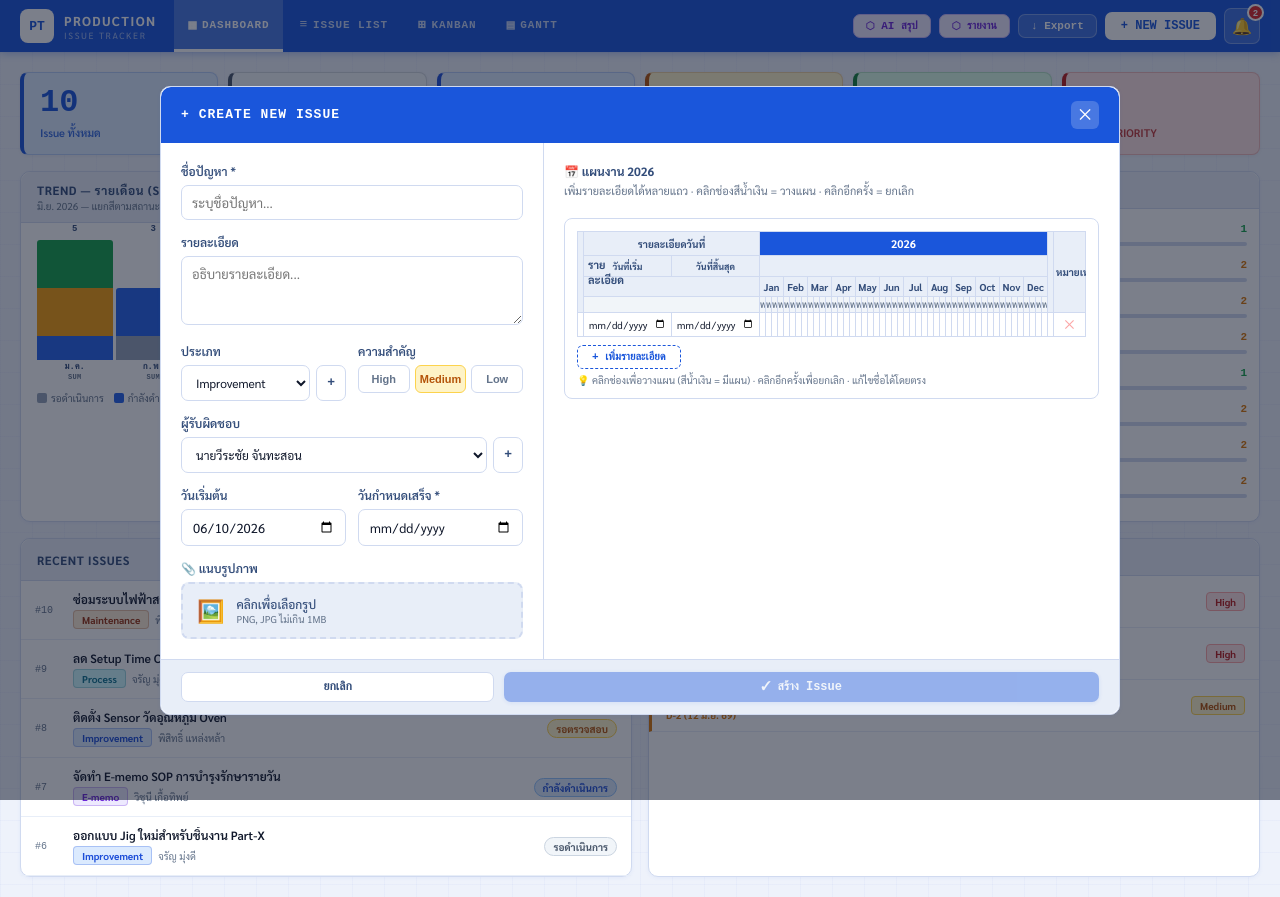
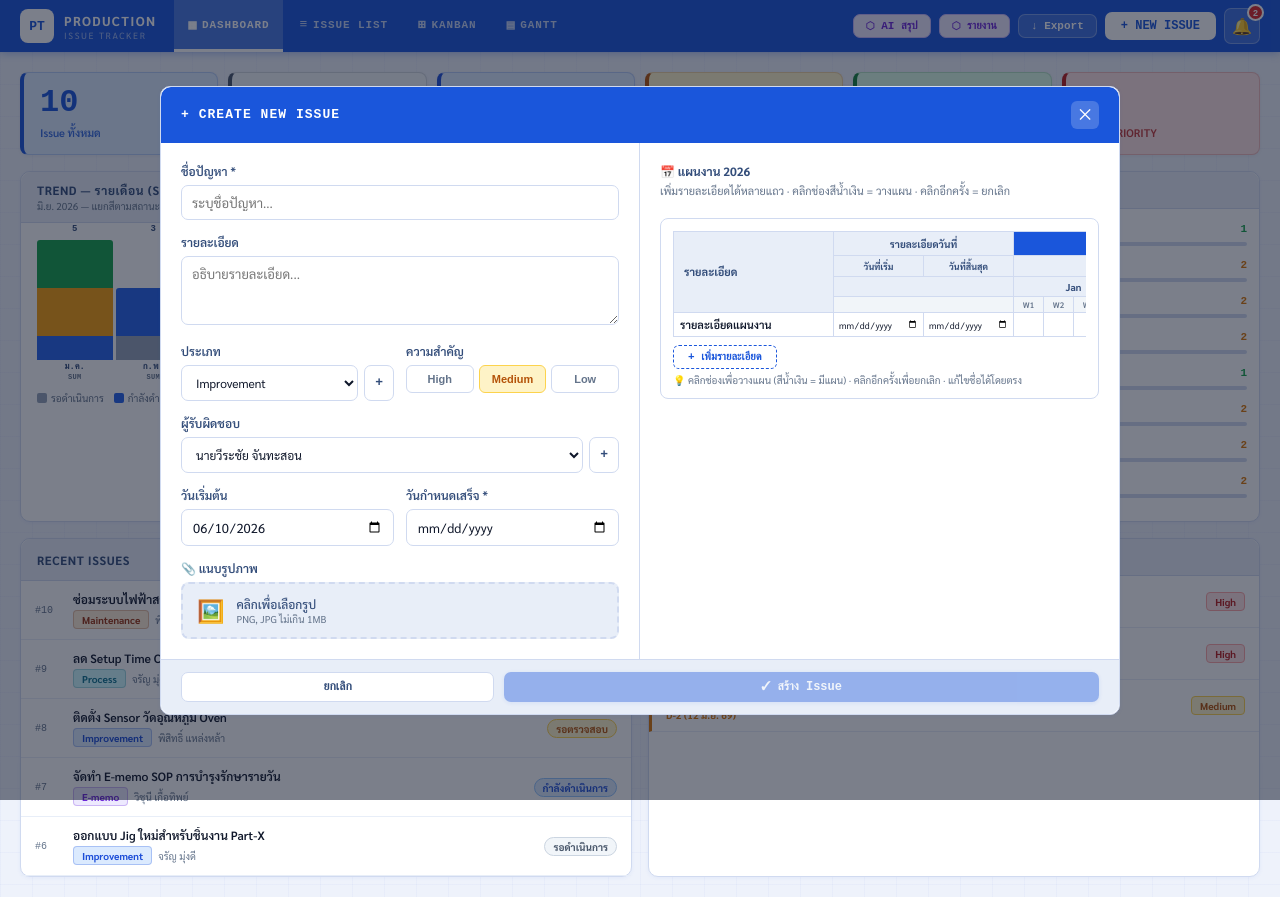
Before and after one commit to manualtsis-hue/Issue-Tracker-V.3-, a React (Vite) app: page / in a window 1280 px wide. Both pictures are taken after a click on the button "+ NEW ISSUE". Built offline with nearby package versions, Linux system fonts and the light colour scheme; a web font is replaced by a local one.

Commit message:
Update IssueTracker.jsx

```diff
--- a/src/IssueTracker.jsx
+++ b/src/IssueTracker.jsx
@@ -179,25 +179,29 @@ function PlanGrid({planRows=[], onChange, readonly=false}){
   };
 
   const dateCellStyle={
-    padding:"4px 4px",border:`1px solid ${C.line}`,minWidth:90,
-    background:"#fff",verticalAlign:"middle"
+    padding:"3px 4px",border:`1px solid ${C.line}`,
+    background:"#fff",verticalAlign:"middle",overflow:"hidden"
   };
   const dateInputStyle={
-    width:"100%",border:"none",background:"transparent",fontSize:10,
-    color:C.textPrimary,fontFamily:"inherit",outline:"none",cursor:readonly?"default":"pointer"
+    width:"100%",border:"none",background:"transparent",fontSize:9,
+    color:C.textPrimary,fontFamily:"inherit",outline:"none",cursor:readonly?"default":"pointer",
+    padding:0,colorScheme:"light"
   };
 
+  const MONTH_W = 30; // px ต่อ 1 สัปดาห์
+  const TABLE_MIN_W = 160+90+90+48*MONTH_W+140+(readonly?0:32);
+
   return (
-    <div style={{overflowX:"auto"}}>
-      <table style={{borderCollapse:"collapse",fontSize:11,width:"100%",tableLayout:"fixed"}}>
+    <div style={{width:"100%",maxWidth:"100%",overflowX:"auto",overflowY:"hidden",WebkitOverflowScrolling:"touch"}}>
+      <table style={{borderCollapse:"collapse",fontSize:11,width:TABLE_MIN_W,minWidth:TABLE_MIN_W,tableLayout:"fixed"}}>
         <colgroup>
-          <col style={{minWidth:160}}/>
-          <col style={{width:88}}/>
-          <col style={{width:88}}/>
+          <col style={{width:160}}/>
+          <col style={{width:90}}/>
+          <col style={{width:90}}/>
           {MONTHS_EN.map((_,mi)=>[1,2,3,4].map(w=>(
-            <col key={`col-${mi}-${w}`}/>
+            <col key={`col-${mi}-${w}`} style={{width:MONTH_W}}/>
           )))}
-          <col style={{minWidth:140}}/>
+          <col style={{width:140}}/>
           {!readonly&&<col style={{width:32}}/>}
         </colgroup>
         <thead>
@@ -234,7 +238,7 @@ function PlanGrid({planRows=[], onChange, readonly=false}){
           {planRows.map((row,ri)=>(
             <tr key={row.id} style={{background:ri%2===0?"#fff":"#f8faff"}}>
               {/* Label cell */}
-              <td style={{padding:"4px 6px",border:`1px solid ${C.line}`,minWidth:160}}>
+              <td style={{padding:"4px 6px",border:`1px solid ${C.line}`,overflow:"hidden"}}>
                 {readonly?(
                   <span style={{fontSize:11,color:C.textPrimary,fontWeight:ri===0?600:400}}>{row.label}</span>
                 ):(
@@ -274,7 +278,7 @@ function PlanGrid({planRows=[], onChange, readonly=false}){
                 );
               }))}
               {/* Note */}
-              <td style={{padding:"4px 6px",border:`1px solid ${C.line}`,minWidth:140}}>
+              <td style={{padding:"4px 6px",border:`1px solid ${C.line}`,overflow:"hidden"}}>
                 {readonly?(
                   <span style={{fontSize:10,color:C.textSec}}>{row.note||"—"}</span>
                 ):(
@@ -986,7 +990,7 @@ function Detail({issue,members,onUpdate,onDelete,onBack,callAI}){
           {/* Plan Grid */}
           <Panel>
             <SHdr label={`PLAN ${CUR_YEAR}`} sub="คลิกช่องเพื่อวางแผน · แก้ไขรายละเอียดได้โดยตรง · + เพิ่มรายละเอียดแถวใหม่"/>
-            <div style={{padding:14,overflowX:"auto"}}>
+            <div style={{padding:14,maxWidth:"100%",overflow:"hidden"}}>
               <PlanGrid
                 planRows={issue.planRows||[]}
                 onChange={rows=>onUpdate({...issue,planRows:rows})}
@@ -1144,7 +1148,7 @@ function NewIssueModal({onClose,onSave,types,setTypes,members,setMembers}){
         </div>
 
         <div style={{overflow:"auto",flex:1}}>
-          <div style={{display:"grid",gridTemplateColumns:"1fr 1fr",gap:0}}>
+          <div style={{display:"grid",gridTemplateColumns:"minmax(0,1fr) minmax(0,1fr)",gap:0}}>
             {/* Left column */}
             <div style={{padding:20,borderRight:`1px solid ${C.line}`,display:"flex",flexDirection:"column",gap:14}}>
               <div>
@@ -1226,12 +1230,12 @@ function NewIssueModal({onClose,onSave,types,setTypes,members,setMembers}){
             </div>
 
             {/* Right column — Plan Grid */}
-            <div style={{padding:20,display:"flex",flexDirection:"column",gap:10}}>
+            <div style={{padding:20,display:"flex",flexDirection:"column",gap:10,minWidth:0,maxWidth:"100%"}}>
               <div>
                 <div style={{fontSize:12,fontWeight:700,color:C.textSec,marginBottom:4}}>📅 แผนงาน {CUR_YEAR}</div>
                 <div style={{fontSize:11,color:C.textMuted,marginBottom:10}}>เพิ่มรายละเอียดได้หลายแถว · คลิกช่องสีน้ำเงิน = วางแผน · คลิกอีกครั้ง = ยกเลิก</div>
               </div>
-              <div style={{border:`1px solid ${C.line}`,borderRadius:8,overflow:"hidden",background:"#fff",padding:12}}>
+              <div style={{border:`1px solid ${C.line}`,borderRadius:8,background:"#fff",padding:12,maxWidth:"100%",minWidth:0}}>
                 <PlanGrid
                   planRows={f.planRows}
                   onChange={rows=>set("planRows",rows)}
```
